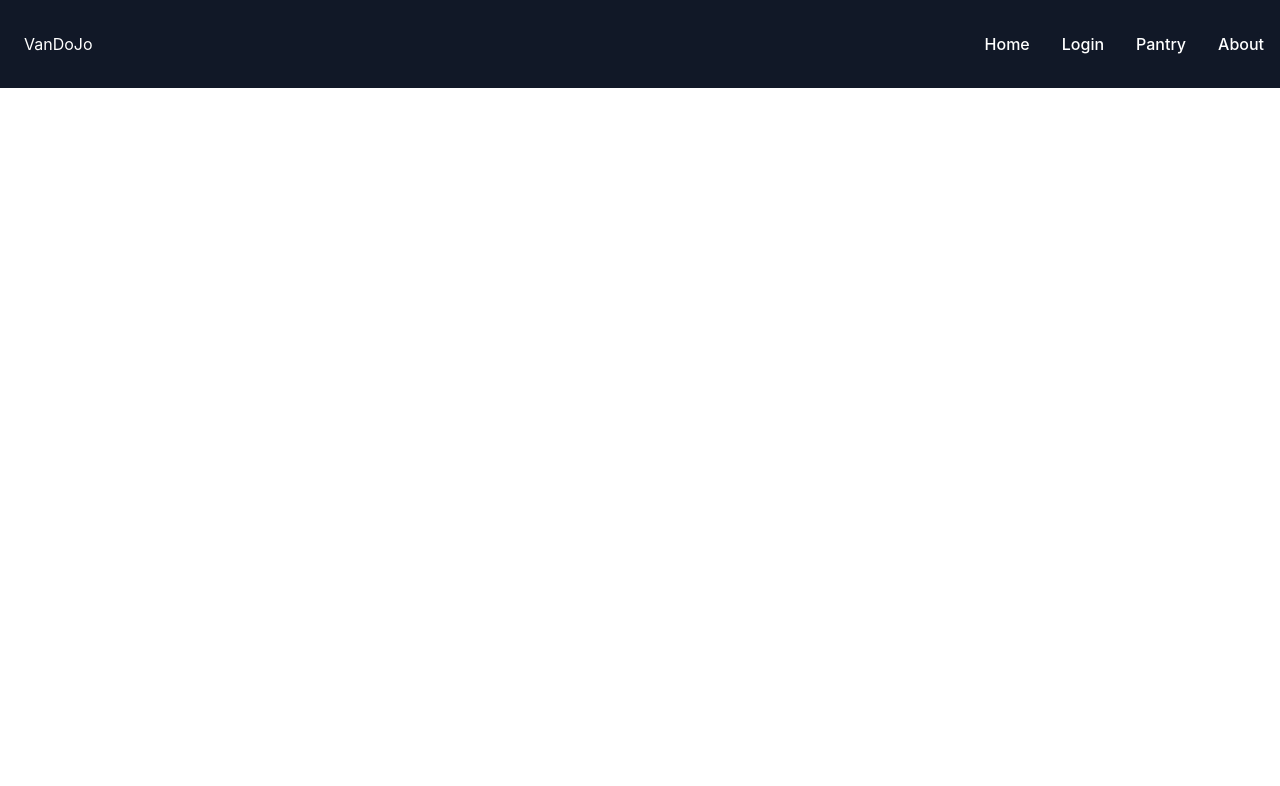
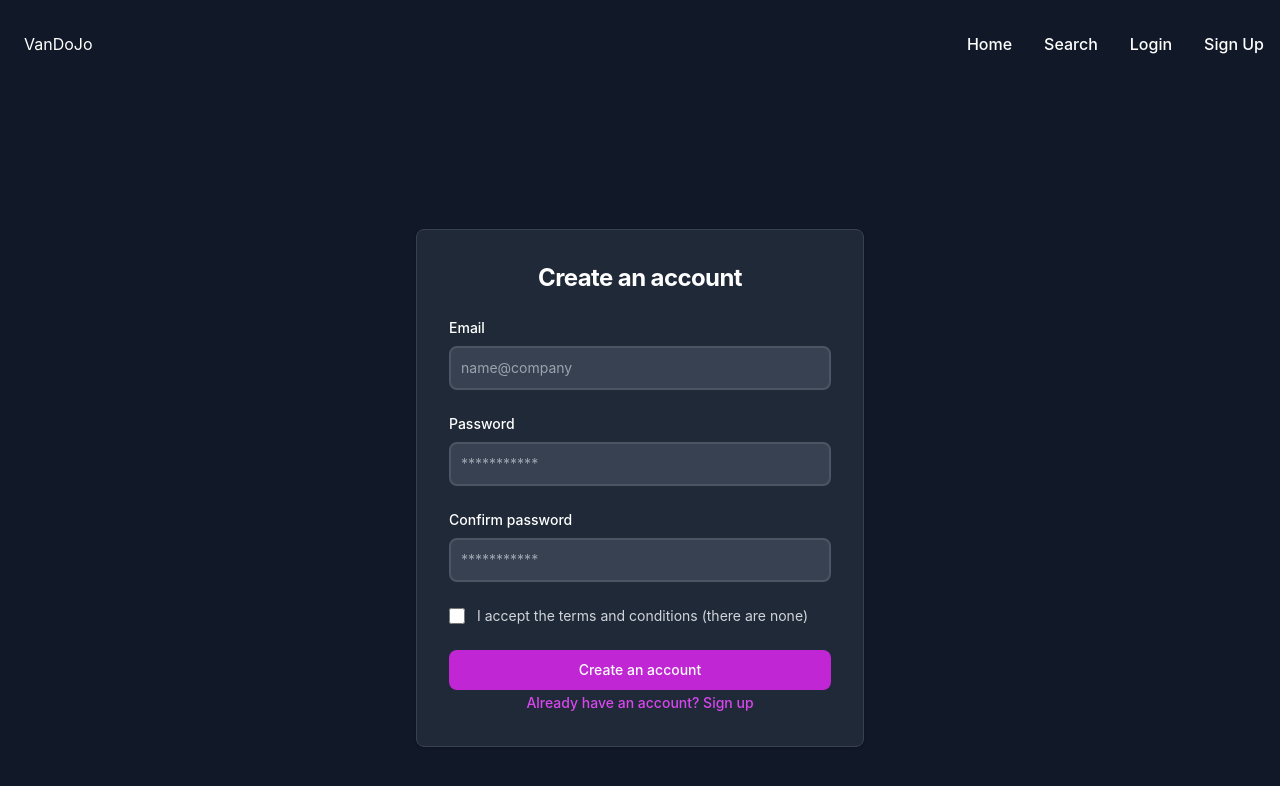
Before and after one commit to vandojo/on-the-menu, a React (Create React App) app in the folder client/: page /register in a window 1280 px wide. Shown: the top 786 px of the page. Built offline with nearby package versions, Linux system fonts and the light colour scheme; the HTML template or start-up script is replaced by a standard one.

Commit message:
Added routes for all pages. made afunction to fetch random recipes, and fixed the issue where the wrong recipes were returned from the api.

```diff
--- a/client/src/App.js
+++ b/client/src/App.js
@@ -1,7 +1,11 @@
 import {Navbar} from "./components/navbar/nav";
 import {Form} from "./components/form/recipeform";
+import {RecipeOverview} from "./components/overview";
 
-import {BrowserRouter, Routes, Route} from "react-router-dom";
+import {LoginForm} from "./components/loginform";
+import {SignUpForm} from "./components/signupform";
+
+import {BrowserRouter, Routes, Route, Outlet} from "react-router-dom";
 
 import RecipesAPI from "./api/recipes";
 
@@ -9,27 +13,45 @@ import "./App.css";
 
 function App() {
   const navbar_menu_elements = [
-    {name: "Home", link: "https://www.github.com"},
-    {name: "Login", link: "https://www.github.com"},
-    {name: "Pantry", link: "https://www.github.com"},
-    {name: "About", link: "https://www.github.com"},
+    {name: "Home", link: "/"},
+    {name: "Search", link: "/search"},
+    {name: "Login", link: "/login"},
+    {name: "Sign Up", link: "/register"},
   ];
 
   const searchRecipes = (data) => {
     RecipesAPI.searchRecipes(data).then((response) => console.log(response));
+
+    //RecipesAPI.fetchRandom().then((response) => console.log(response));
   };
-
-  //RecipesAPI.fetchRandom().then((response) => console.log(response));
 
   return (
     <div className="App">
-      <Navbar menu_items={navbar_menu_elements} />
       <BrowserRouter>
         <Routes>
           <Route
             path="/"
-            element={<Form searchrecipes={searchRecipes} />}
-          ></Route>
+            element={
+              <>
+                <Navbar menu_items={navbar_menu_elements} />
+                <Outlet />
+              </>
+            }
+          >
+            <Route index element={<RecipeOverview />} />
+            <Route
+              path="search"
+              element={<Form searchrecipes={searchRecipes} />}
+            />
+            <Route
+              path="login"
+              element={<LoginForm register_page_route={"/register"} />}
+            />
+            <Route
+              path="register"
+              element={<SignUpForm login_page_route={"/login"} />}
+            />
+          </Route>
         </Routes>
       </BrowserRouter>
     </div>
--- a/client/src/components/form/recipeform.js
+++ b/client/src/components/form/recipeform.js
@@ -101,7 +101,7 @@ export function Form({searchrecipes}) {
             >
               <InputBar
                 idname={"searchbar"}
-                name={"ingredients"}
+                name={"q"}
                 inputtype={"text"}
                 placeholdertxt={"rice chicken tofu"}
                 labeltxt={"Enter ingredients - separate by a space"}
--- a/client/src/components/loginform.js
+++ b/client/src/components/loginform.js
@@ -1,4 +1,4 @@
-export function LoginForm() {
+export function LoginForm({register_page_route}) {
   return (
     <section className="gray-50 bg-gray-900">
       <div className="flex flex-col items-center jusitfy-center px-6 py-8 mx-auto md:h-screen lg:py-0">
@@ -71,7 +71,7 @@ export function LoginForm() {
                   </div>
                 </div>
                 <a
-                  href="#"
+                  href="/search"
                   className="text-sm font-medium text-white hover:underline"
                 >
                   Forgot password
@@ -86,7 +86,7 @@ export function LoginForm() {
               <p className="text-sm font-light text-gray-400">
                 Don’t have an account yet?{" "}
                 <a
-                  href="#"
+                  href={register_page_route}
                   className="font-medium  hover:underline text-fuchsia-500"
                 >
                   Sign up
--- /dev/null
+++ b/client/src/components/overview.js
@@ -0,0 +1,3 @@
+export function RecipeOverview({}) {
+  return <h1 className="text-black"> this thing is on</h1>;
+}
--- a/client/src/components/signupform.js
+++ b/client/src/components/signupform.js
@@ -1,4 +1,4 @@
-export function SignUpForm() {
+export function SignUpForm({login_page_route}) {
   return (
     <section className="gray-50 bg-gray-900">
       <div className="flex flex-col items-center justify-center px-6 py-8 mx-auto md:h-screen lg:py-0">
@@ -97,7 +97,7 @@ export function SignUpForm() {
               </button>
 
               <a
-                href="#"
+                href={login_page_route}
                 className="font-medium text-sm  hover:underline text-fuchsia-500"
               >
                 Already have an account? Sign up
```
Also changed, not shown: 1 other file (tests, documents, lock files or other folders).
